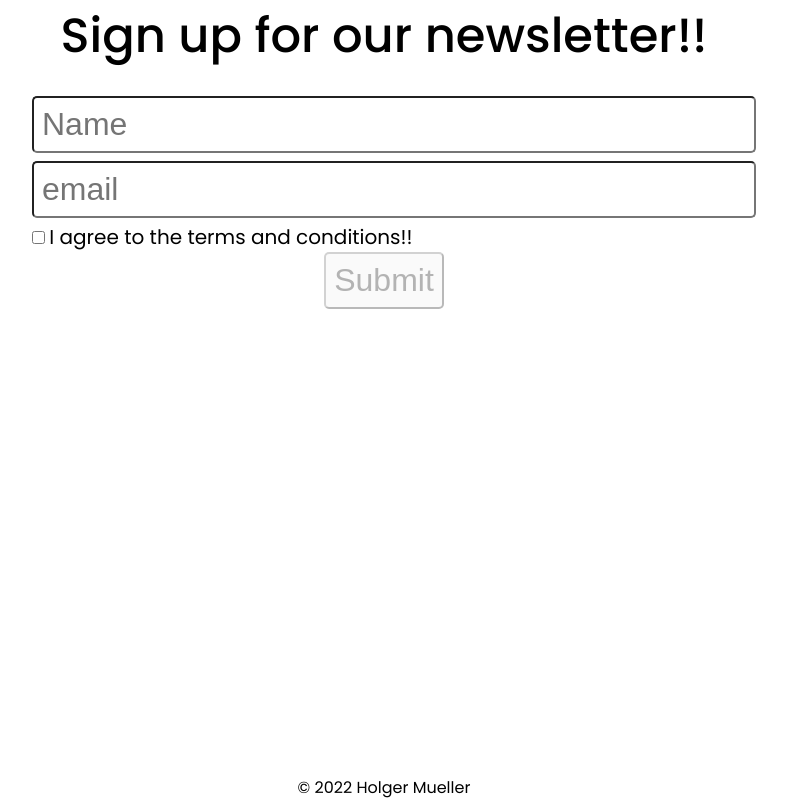
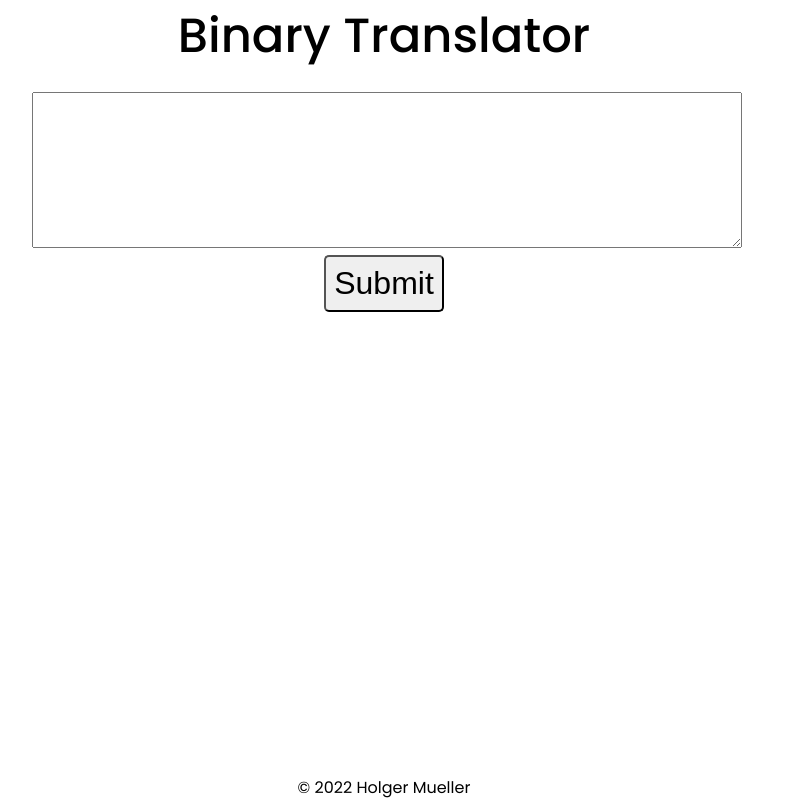
Before and after one commit to Holgermueller/binarytranslater, a website: page index.html in a window 1280 px wide. Shown: the whole page, without its empty margins (256-1043 px from the left). Drawn offline with Linux system fonts and the light colour scheme.

Commit message:
can translate text to binary

```diff
--- a/index.css
+++ b/index.css
@@ -11,18 +11,13 @@ header {
   font-weight: 500;
 }
 
-form {
+main {
   width: 55%;
   margin: 20px auto;
 }
 
-input[type="text"],
-input[type="email"] {
+textarea {
   width: 100%;
-  font-size: 2rem;
-  border-radius: 5px;
-  padding: 8px;
-  margin: 4px 0;
 }
 
 .div-for-centering-button {
@@ -35,14 +30,8 @@ button {
   padding: 8px;
 }
 
-input[type="checkbox"] {
-  border-radius: 5px;
-  padding: 8px;
-  margin: 4px 0;
-}
-
-label {
-  font-size: 1.25rem;
+.output-area {
+  margin: 20px auto;
 }
 
 footer {
--- a/index.html
+++ b/index.html
@@ -11,27 +11,21 @@
       rel="stylesheet"
     />
     <link rel="stylesheet" href="public/index.css" />
-    <title>Newsletter Form</title>
+    <title>Binary Translator</title>
   </head>
   <body>
-    <header>Sign up for our newsletter!!</header>
+    <header>Binary Translator</header>
     <main>
       <form action="" id="form">
-        <input type="text" name="name" placeholder="Name" id="name" />
-        <input type="email" name="email" placeholder="email" id="email" />
-        <input
-          type="checkbox"
-          name="agree"
-          id="agree"
-          onchange="enableSubmitButton()"
-        />
-        <label for="agree">I agree to the terms and conditions!! </label>
+        <textarea name="input" id="input" cols="30" rows="10"></textarea>
+
         <div class="div-for-centering-button">
-          <button type="button" onclick="submitForm()" id="submit" disabled>
+          <button type="button" onclick="submitForm()" id="submit">
             Submit
           </button>
         </div>
       </form>
+      <div class="output-area" id="outputArea"></div>
     </main>
     <footer>&copy; 2022 Holger Mueller</footer>
 
--- a/index.js
+++ b/index.js
@@ -1,10 +1,9 @@
+let output = document.getElementById("outputArea");
+
 const submitForm = () => {
-  console.log("click");
-  let name = document.getElementById("name").value;
-  let email = document.getElementById("email").value;
-  let agree = document.getElementById("agree").checked;
-  console.log(name, email, agree);
+  let input = document.getElementById("input").value;
 
+  englishToBinary(input);
   resetForm();
 };
 
@@ -13,13 +12,12 @@ const resetForm = () => {
   form.reset();
 };
 
-const enableSubmitButton = () => {
-  let submit = document.getElementById("submit");
-  let agree = document.getElementById("agree").checked;
+const binaryToEnglish = () => {
+  console.log("click");
+};
 
-  if (agree == true) {
-    submit.disabled = false;
-  } else {
-    submit.disabled = true;
+const englishToBinary = (input) => {
+  for (let i = 0; i < input.length; i++) {
+    output.innerHTML += input[i].charCodeAt(0).toString(2) + " ";
   }
 };
--- a/public/index.css
+++ b/public/index.css
@@ -1 +1 @@
-body,html{font-family:Poppins,sans-serif;margin:0;padding:0}header{font-size:3rem;font-weight:500;text-align:center}form{margin:20px auto;width:55%}input[type=email],input[type=text]{border-radius:5px;font-size:2rem;margin:4px 0;padding:8px;width:100%}.div-for-centering-button{text-align:center}button{font-size:2rem}button,input[type=checkbox]{border-radius:5px;padding:8px}input[type=checkbox]{margin:4px 0}label{font-size:1.25rem}footer{bottom:0;left:0;position:absolute;text-align:center;width:100%}
+body,html{font-family:Poppins,sans-serif;margin:0;padding:0}header{font-size:3rem;font-weight:500;text-align:center}main{margin:20px auto;width:55%}textarea{width:100%}.div-for-centering-button{text-align:center}button{border-radius:5px;font-size:2rem;padding:8px}.output-area{margin:20px auto}footer{bottom:0;left:0;position:absolute;text-align:center;width:100%}
```
